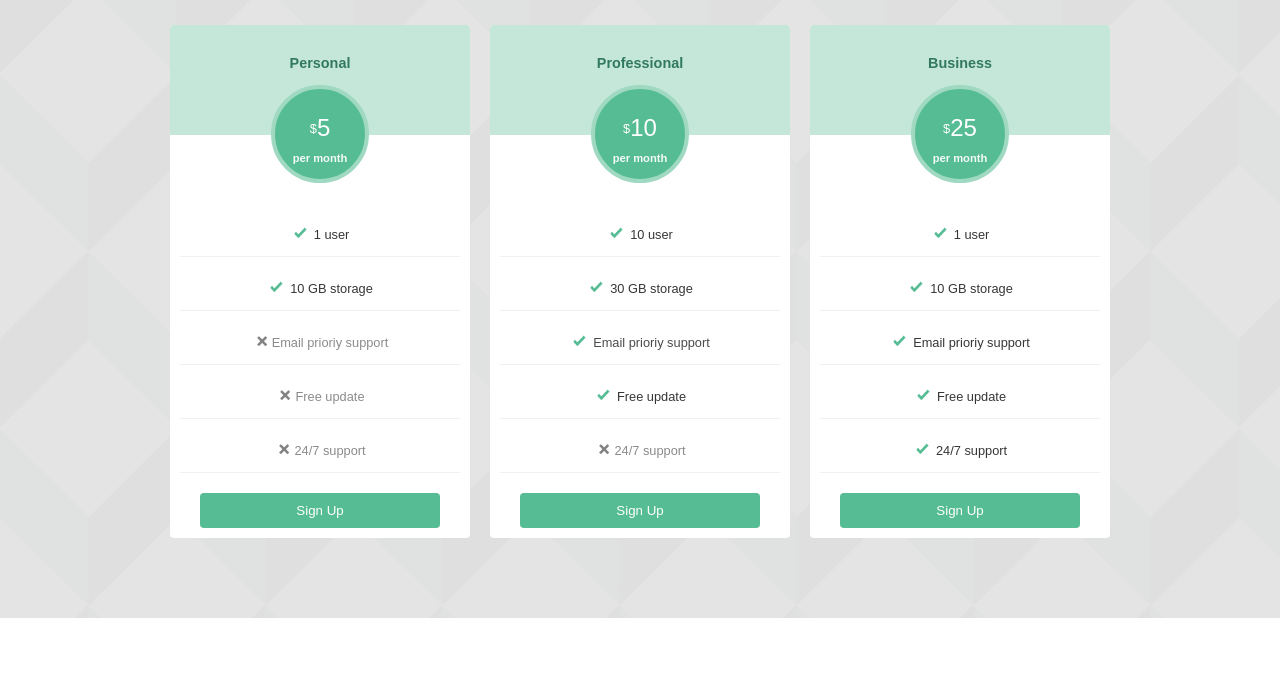
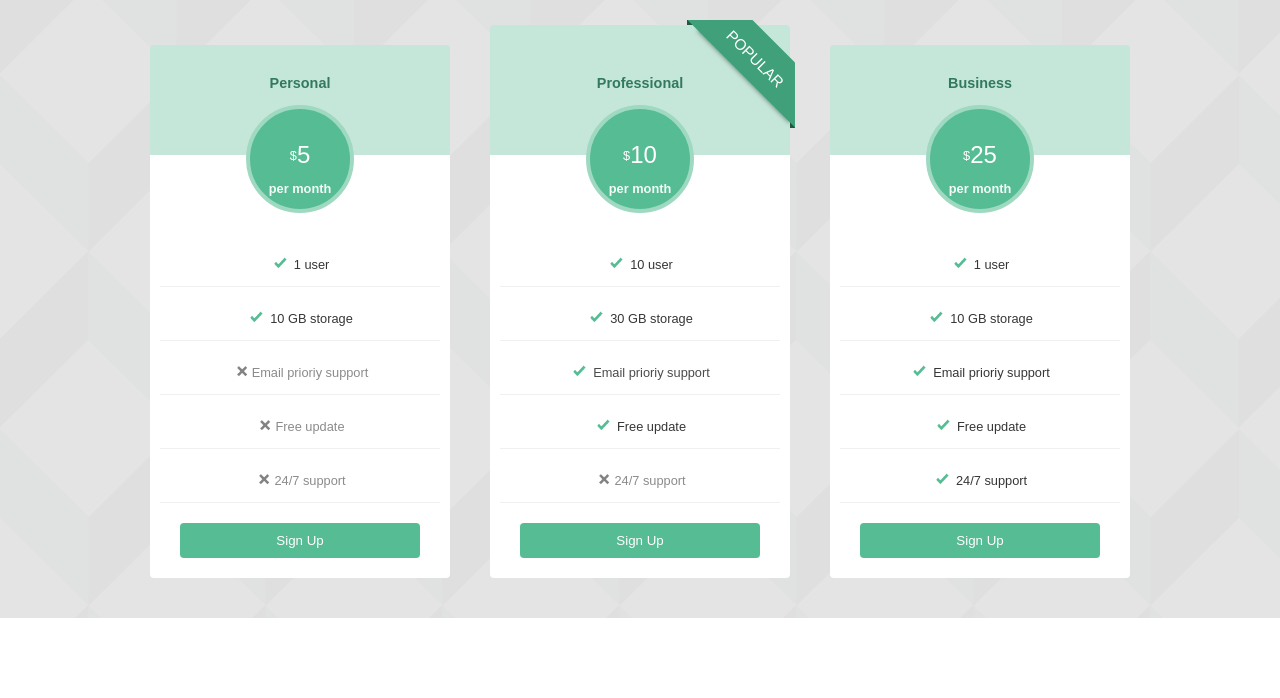
Before and after one commit to emadarmiti/Foothill, a plain HTML site: page index.html in a window 1280 px wide. Shown: the part 102-800 px from the top of the page. Drawn offline with Linux system fonts and the light colour scheme.

Commit message:
Adding the banner shape to the popular plan

```diff
--- a/index.html
+++ b/index.html
@@ -54,9 +54,15 @@
                                 </div>
                             </div>
                         </div>
-                        <div class="card">
-                            <div class="card-head">
-                                <h1 class="card-title">Professional</h1>
+                        <div class="card popular-card">
+                            <div class="card-head popular-head">
+                                <div class="ribbon">
+                                    <div class="wrap">
+                                      <span class="ribbon6">POPULAR&nbsp;&nbsp;</span>
+                                  </div>
+                                  </div>
+
+                                <h1 class="card-title popular-card-title ">Professional</h1>
 
                             </div>
                             <div class="card-body">
@@ -135,6 +141,7 @@
                 </section>
                 <section id="contact">
 
+
                 </section>
 
             </div>
--- a/style.css
+++ b/style.css
@@ -1,3 +1,4 @@
+
 *{
     padding: 0;
     margin: 0;
@@ -12,7 +13,7 @@ html, body ,#container{
     height: 90%;
     width: 100%;
     position: relative;
-    padding-top: 40px;
+    padding-top: 50px;
    box-sizing: border-box;
 
 
@@ -34,7 +35,7 @@ html, body ,#container{
 }
 #cards{
     color: rgb(75, 75, 75);
-    margin-top: 50px;
+    margin-top: 60px;
     display: flex;
     align-items: center;
     justify-content: center;
@@ -69,33 +70,55 @@ padding: 10px;
 }
 .card{
     text-align: center;
-    border-radius: 4px;
-    overflow: hidden;
+    border-top-left-radius: 4px;
+    border-top-right-radius: 4px;
+    border-bottom-left-radius: 4px;
+    border-bottom-right-radius: 4px;
     width: 300px;
-    margin: 0 10px;
-    background-color: white;
+    margin: 0 20px;
+
 
 }
+.card-body{
+    background-color: white;
+    border-bottom-left-radius: 4px;
+    border-bottom-right-radius: 4px;
+}
+.popular-card{
+    margin-top: -20px ;
+}
 .card-head{
+    border-top-left-radius: 4px;
+    border-top-right-radius: 4px;
     height: 80px;
    padding-top: 30px;
     color: #32795f;
     font-size: 60%;
     background-color: #c4e7d9;
+    position: relative;
+
+}
+.popular-head{
+    height: 100px ;
+}
+.popular-card-title{
+    margin-top: 20px;
 }
 .card-circle{
     background-color: #56bc94;
-    height: 90px;
-    width: 90px;
+    height: 100px;
+    width: 100px;
     border-radius: 50%;
     margin: auto;
     margin-top: -50px;
     color: white;
     border: 4px #9fd9c2 solid ;
+    position: relative;
+    z-index: 1;
 }
 .card-duration{
-    margin-top: 10px;
-    font-size: 70%;
+    margin-top: 12px;
+    font-size: 80%;
     color: rgba(255, 255, 255, 0.932);
 }
 .dolar{
@@ -108,7 +131,7 @@ padding: 10px;
     display: flex;
     align-items: center;
     justify-content: center;
-    margin-top: 25px;
+    margin-top: 32px;
 
 }
 .card-content{
@@ -120,7 +143,60 @@ border: none;
 padding: 10px;
 width: 80%;
 margin: 10px;
+margin-bottom: 20px;
 border-radius: 4px;
 color: white;
 cursor: pointer;
 }
+
+.ribbon {
+    width: 48%;
+    height: 180px;
+    position: absolute;
+    font-size: 160%;
+    color: white;
+  }
+
+  .wrap {
+    width: 100%;
+    height: 180px;
+    position: absolute;
+    top: -35PX;
+    right: -161px;
+    overflow: hidden;
+  }
+  .wrap:before, .wrap:after {
+    content: "";
+    position: absolute;
+  }
+  .wrap:before {
+    width: 8px;
+    height: 5px;
+    right: 100px;
+    background: #225742;
+
+  }
+  .wrap:after {
+    width: 5px;
+    height: 8px;
+    right: 0px;
+    top: 100px;
+    background: #225742;
+
+  }
+  .ribbon6 {
+    width: 166px;
+    height: 40px;
+    line-height: 45px;
+    position: absolute;
+    top: 20px;
+    right: -48px;
+    z-index: 2;
+    overflow: hidden;
+    -webkit-transform: rotate(45deg);
+    transform: rotate(45deg);
+
+    box-shadow:0 0 0 3px #3fa07a,  0px 21px 5px -18px rgba(0,0,0,0.6);
+    background: #3fa07a;
+    text-align: center;
+  }
```
